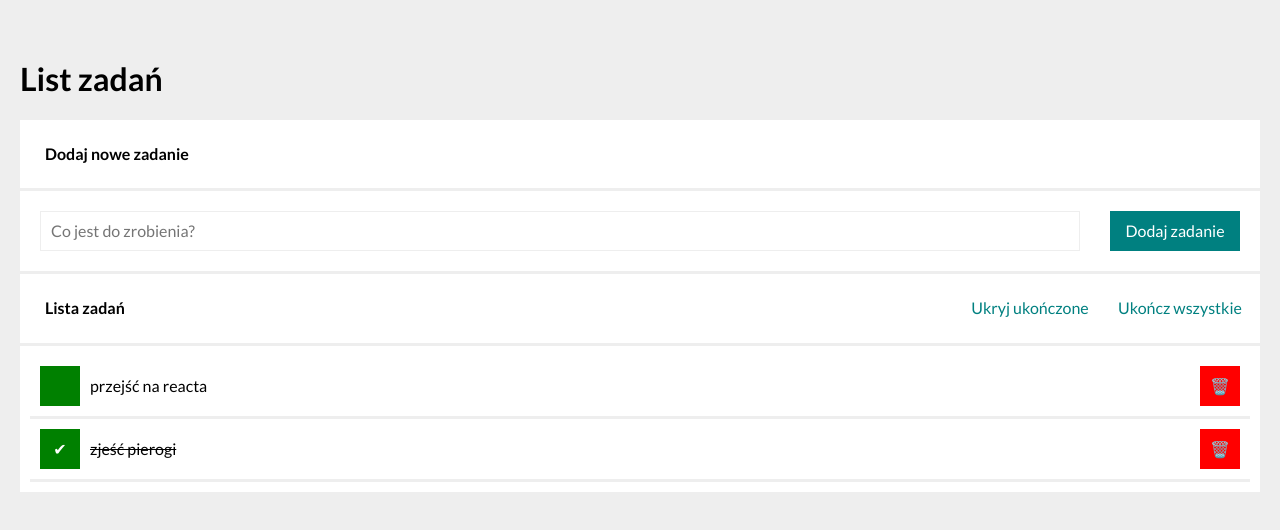
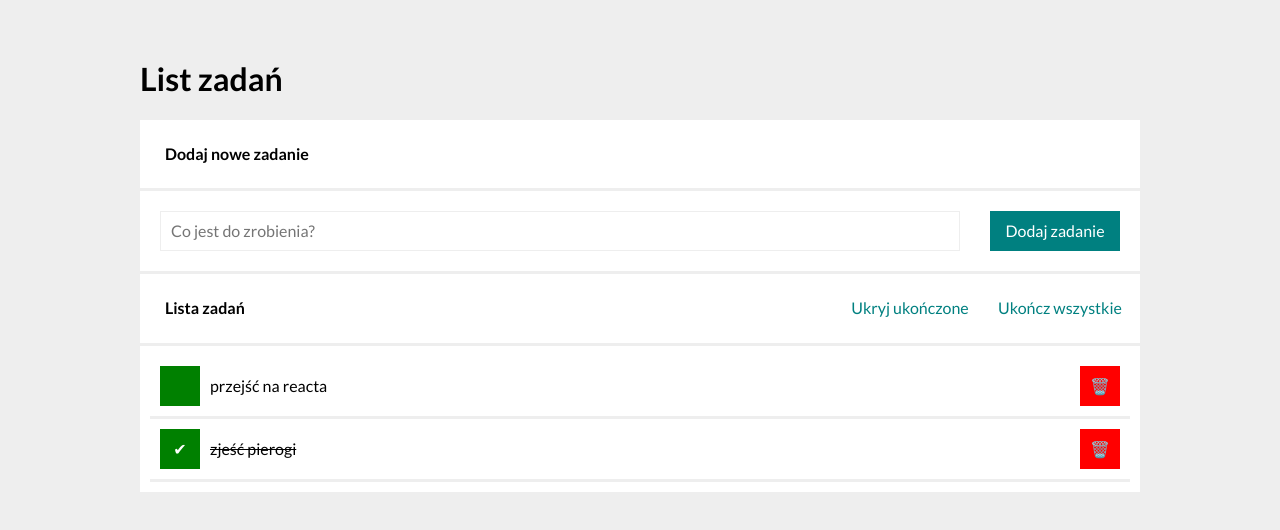
Before and after one commit to michalwodniczak/todo-list-react, a React (Create React App) app: page / in a window 1280 px wide. Shown: the top 530 px of the page. Built offline with nearby package versions, Linux system fonts and the light colour scheme.

Commit message:
added new Component and added style

```diff
--- a/src/App.js
+++ b/src/App.js
@@ -3,6 +3,7 @@ import Tasks from "./Tasks";
 import Section from "./Section";
 import Buttons from "./Buttons";
 import Header from "./Header";
+import Container from "./Container";
 
 const tasks = [
   { id: 1, content: "przejść na reacta", done: false },
@@ -13,8 +14,9 @@ const hideDoneTasks = false;
 
 function App() {
   return (
-    <>
+    <Container>
       <Header title="List zadań" />
+      <main>
         <Section
           title="Dodaj nowe zadanie"
           body={<Form />}
@@ -24,7 +26,8 @@ function App() {
           body={<Tasks tasks={tasks} hideDoneTasks={hideDoneTasks} />}
           extraBody={<Buttons tasks={tasks} hideDoneTasks={hideDoneTasks} />}
         />
-    </>
+      </main>
+    </Container>
   );
 }
 
--- /dev/null
+++ b/src/Container/index.js
@@ -0,0 +1,9 @@
+import "./style.css"
+
+const Container = ({children}) => (
+    <div className="container">
+        {children}
+    </div>
+)
+
+export default Container
--- /dev/null
+++ b/src/Container/style.css
@@ -0,0 +1,5 @@
+.container{
+    max-width: 1000px;
+    font-family: 'Lato', sans-serif;
+    margin:0 auto;
+}
```
Lines whose indentation alone changed are shown as unchanged.
